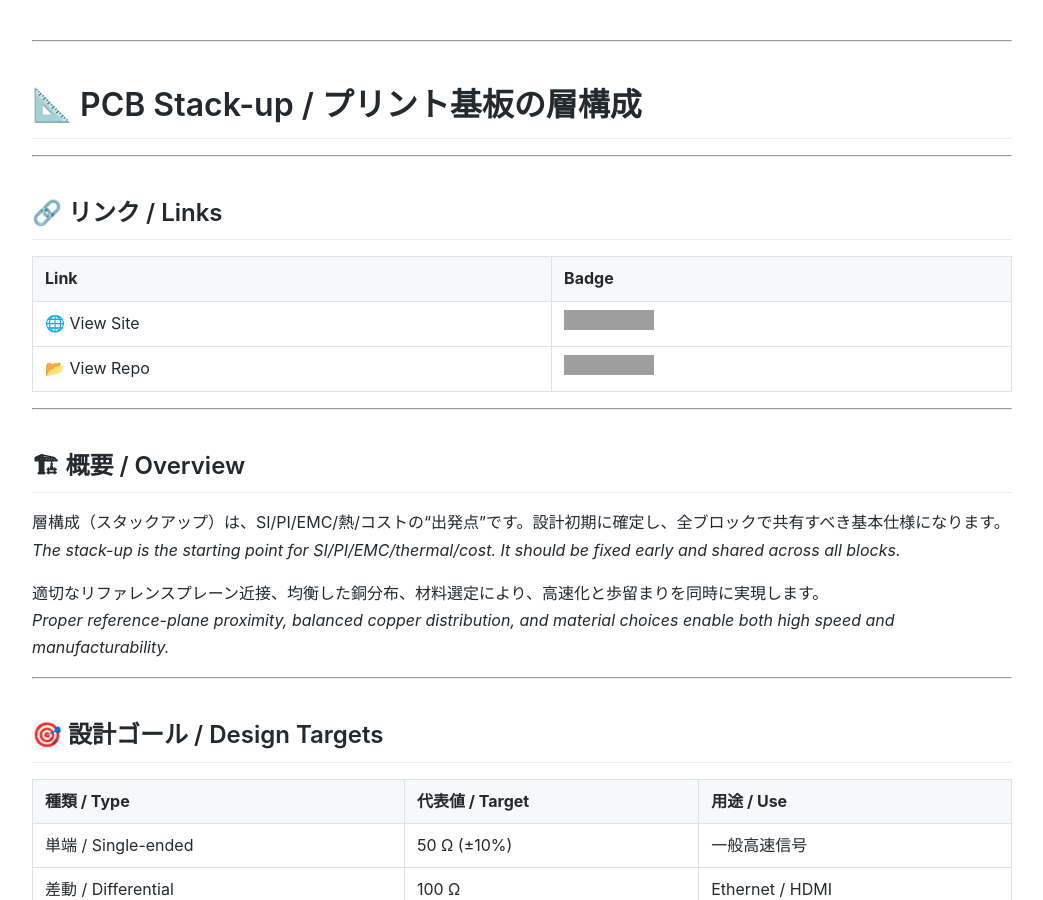
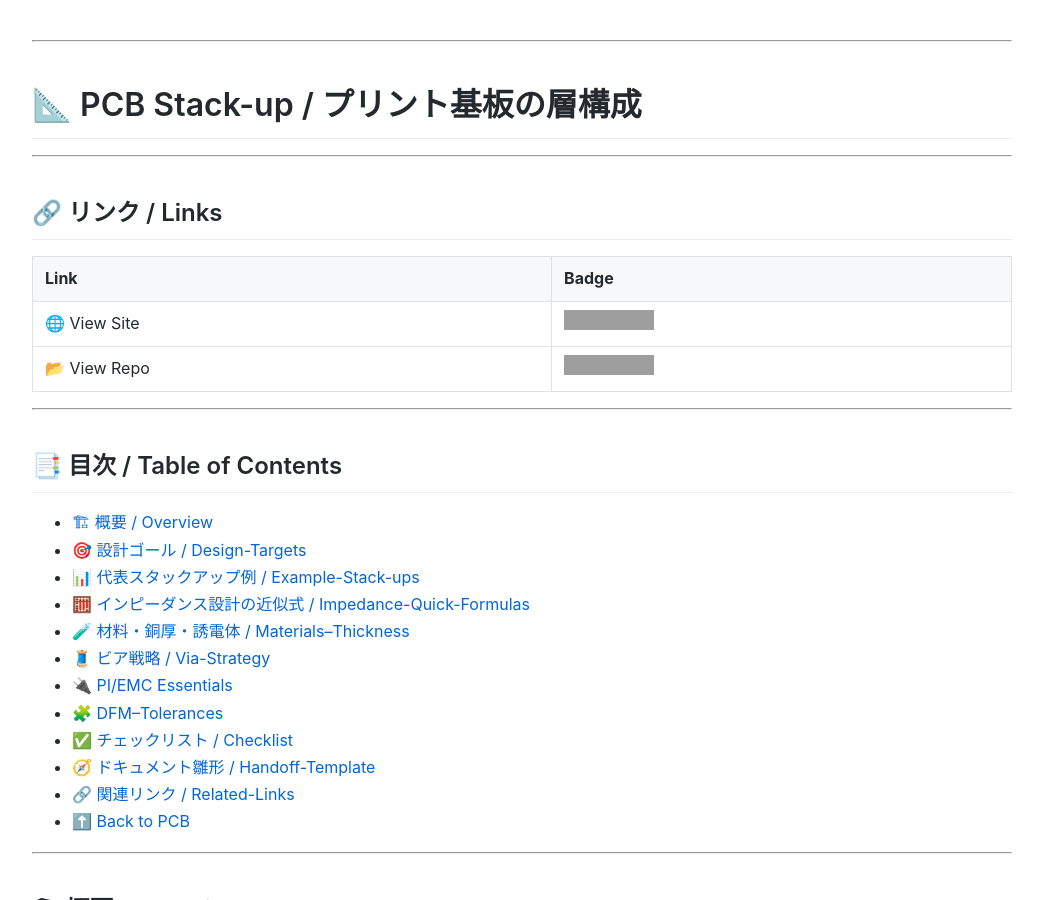
Before and after one commit to Samizo-AITL/Edusemi-Plus, a Jekyll site: the page built from Assembly-Integration/PCB/stackup.md, in a window 1280 px wide and 900 px high. Shown: the whole window, without its empty margins (118-1161 px from the left). Built offline with Jekyll 4.4.1, drawn with Linux system fonts in a browser that asks for light colours; grey boxes are pictures that could not be loaded.

Commit message:
Update stackup.md

```diff
--- a/Assembly-Integration/PCB/stackup.md
+++ b/Assembly-Integration/PCB/stackup.md
@@ -15,6 +15,22 @@ title: "PCB Stack-up | プリント基板の層構成"
 |---|---|
 | 🌐 View Site | [![View Site](https://img.shields.io/badge/View-Site-brightgreen?logo=githubpages)](https://samizo-aitl.github.io/Edusemi-Plus/Assembly-Integration/PCB/stackup) |
 | 📂 View Repo | [![View Repo](https://img.shields.io/badge/View-Repo-blue?logo=github)](https://github.com/Samizo-AITL/Edusemi-Plus/blob/main/Assembly-Integration/PCB/stackup.md) |
+
+---
+
+## 📑 目次 / Table of Contents
+- [🏗 概要 / Overview](#-概要--overview)
+- [🎯 設計ゴール / Design-Targets](#-設計ゴール--design-targets)
+- [📊 代表スタックアップ例 / Example-Stack-ups](#-代表スタックアップ例--example-stack-ups)
+- [🧮 インピーダンス設計の近似式 / Impedance-Quick-Formulas](#-インピーダンス設計の近似式--impedance-quick-formulas)
+- [🧪 材料・銅厚・誘電体 / Materials--Thickness](#-材料銅厚誘電体--materials--thickness)
+- [🧵 ビア戦略 / Via-Strategy](#-ビア戦略--via-strategy)
+- [🔌 PI/EMC Essentials](#-piemc-essentials)
+- [🧩 DFM--Tolerances](#-dfm--tolerances)
+- [✅ チェックリスト / Checklist](#-チェックリスト--checklist)
+- [🧭 ドキュメント雛形 / Handoff-Template](#-ドキュメント雛形--handoff-template)
+- [🔗 関連リンク / Related-Links](#-関連リンク--related-links)
+- [⬆️ Back to PCB](#️-back-to-pcb)
 
 ---
 
```
